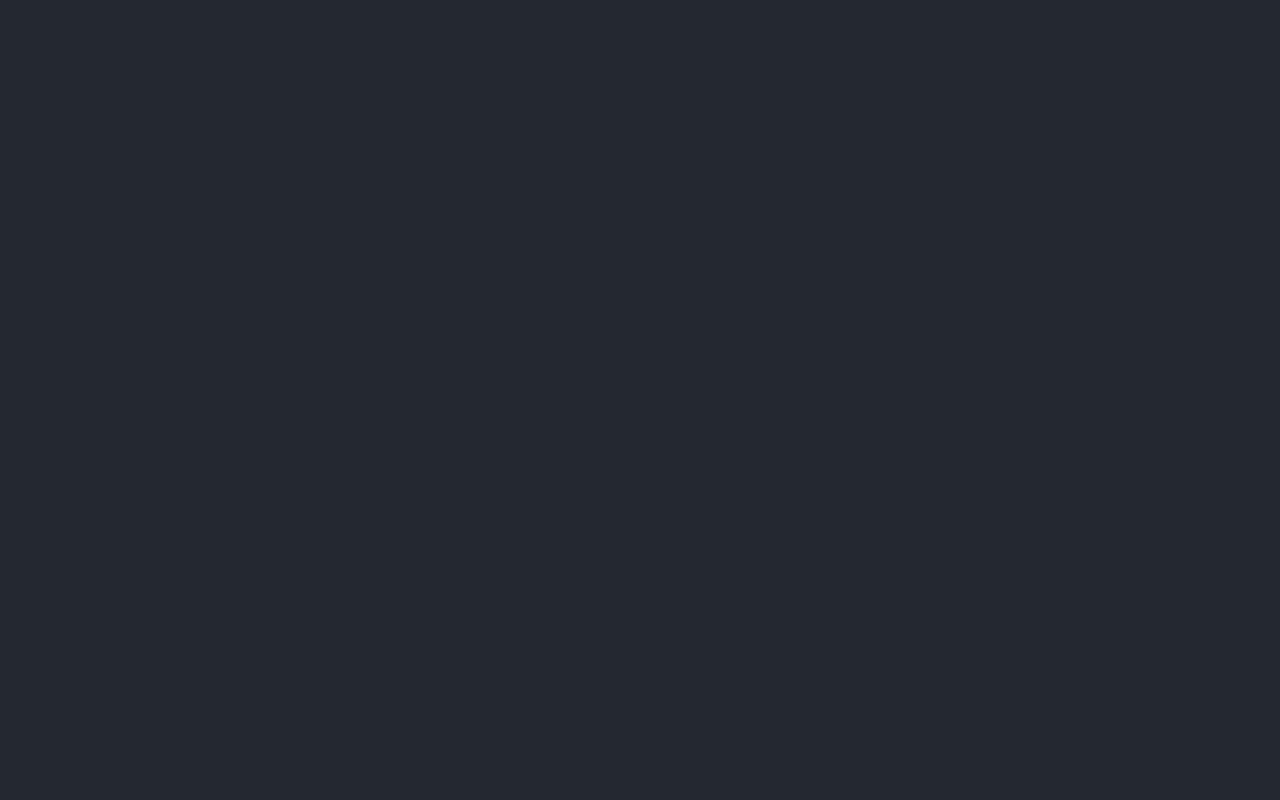
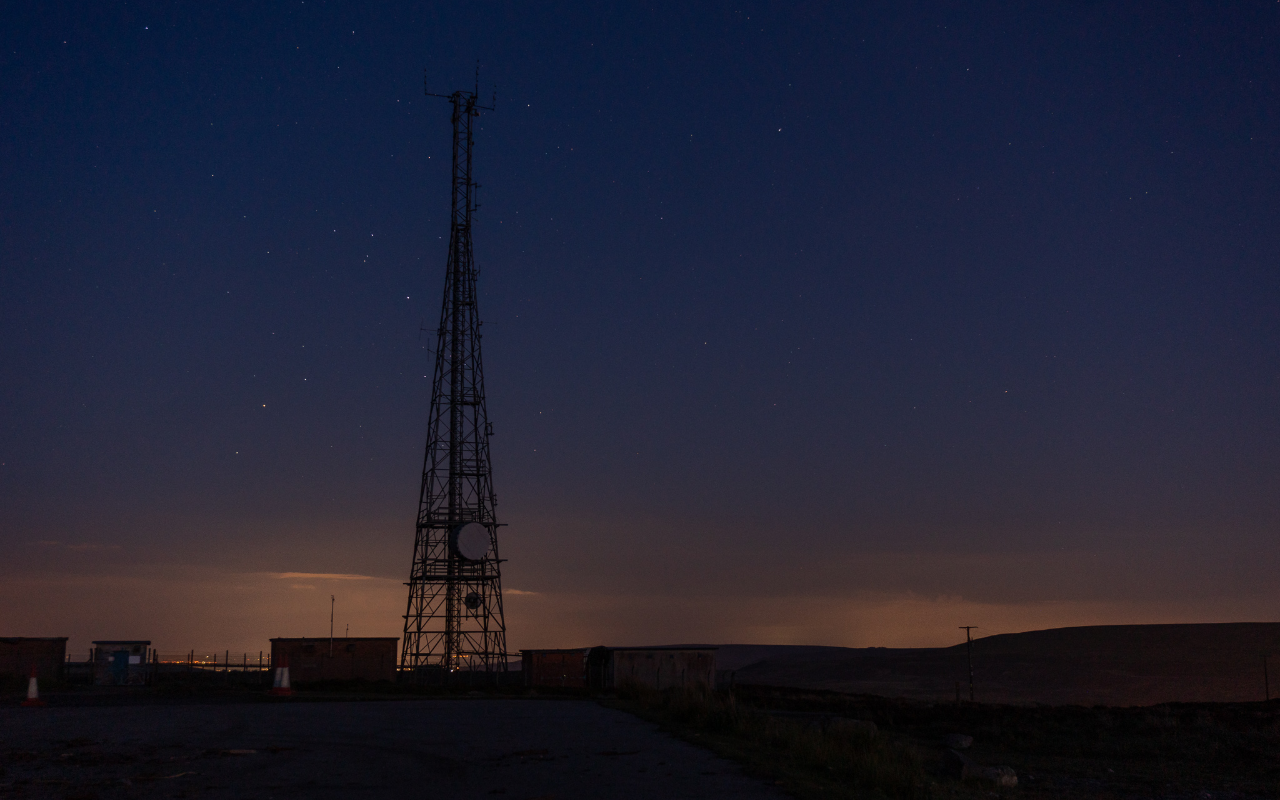
Before and after one commit to a-hungry-dev/photography_portfolio, a plain HTML site: page index.html in a window 1280 px wide. Drawn offline with Linux system fonts and the light colour scheme; the site is published under a folder, as on GitHub Pages, so addresses that start at the root find nothing.

Commit message:
ficxed background

```diff
--- a/styles/global.css
+++ b/styles/global.css
@@ -3,7 +3,7 @@
 html,
 body {
     background-color: var(--background-color);
-    background-image: url("/media/photography/1.jpg");
+    background-image: url("../media/photography/1.jpg");
     background-repeat: no-repeat;
     background-size: cover;
     background-position: center;
```
